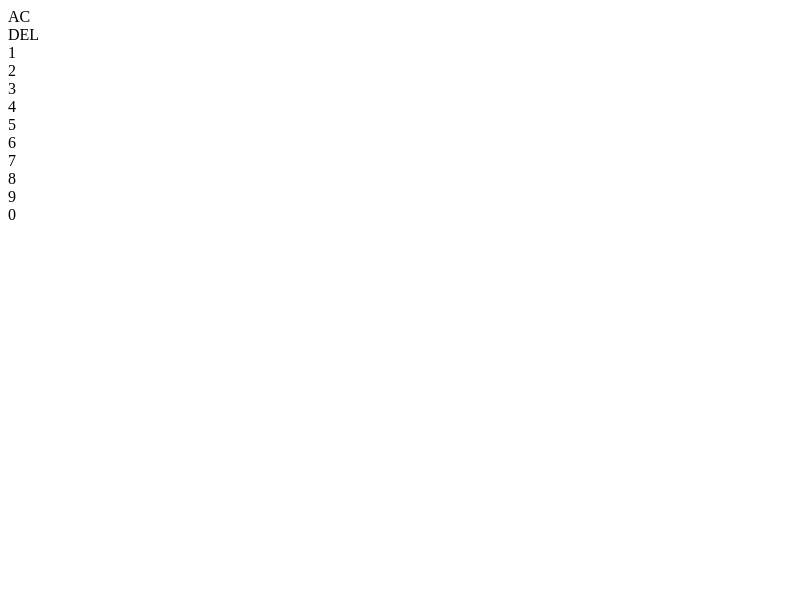
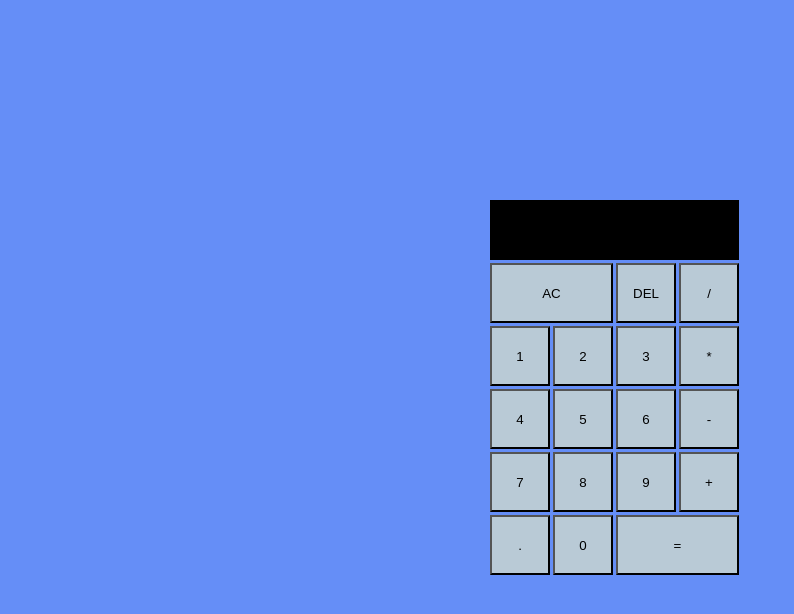
Before and after one commit to Minitsonga/minitsonga.github.io, a plain HTML site: page src/index.html in a window 1280 px wide. Shown: the whole page, without its empty margins (0-794 px from the left). Drawn offline with Linux system fonts and the light colour scheme.

Commit message:
Init Calaculator

```diff
--- a/dist/style.css
+++ /dev/null
@@ -1,145 +0,0 @@
-body{
-  background-color: #658ef7;
-}
-
-section{
-  background-color: white;
-}
-
-.holder {
-  display: grid;
-  grid-template-areas:
-    "v v v v"
-    "ac ac del div"
-    "one two three multi"
-    "four five six minus"
-    "seven eight nine plus"
-    "point zero equal equal";
-
-  grid-template-columns: repeat(4,60px);
-  grid-template-rows: repeat(6, 60px);
-  gap: 3px;
-
-  text-align: center;
-
-  font-size: 20px;
-
-  height: 400px;
-  width: 300px;
-
-
-
-}
-
-.centered {
-  position: fixed;
-  top: 50%;
-  left: 50%;
-  transform: translate(-50%, -50%);
-}
-
-.screen {
-  grid-area: v;
-  background-color: black;
-}
-.screen p {
-  color: white;
-  text-align: end;
-  margin: 0;
-  padding-top: 5px;
-  margin-right: 10px;
-
-}
-
-.ac {
-  grid-area: ac;
-  background-color: #b9cad6;
-}
-
-.del {
-  grid-area: del;
-  background-color: #b9cad6;
-}
-
-.div {
-  grid-area: div;
-  background-color: #b9cad6;
-}
-
-.multi {
-  grid-area: multi;
-  background-color: #b9cad6;
-}
-
-.minus {
-  grid-area: minus;
-  background-color: #b9cad6;
-}
-
-.plus {
-  grid-area: plus;
-  background-color: #b9cad6;
-}
-
-.equal {
-  grid-area: equal;
-  background-color: #b9cad6;
-}
-
-.point {
-  grid-area: point;
-  background-color: #b9cad6;
-}
-
-
-.one {
-  grid-area: one;
-  background-color: #b9cad6;
-}
-
-.two {
-  grid-area: two;
-  background-color: #b9cad6;
-}
-
-.three {
-  grid-area: three;
-  background-color: #b9cad6;
-}
-
-.four {
-  grid-area: four;
-  background-color: #b9cad6;
-}
-
-.five {
-  grid-area: five;
-  background-color: #b9cad6;
-}
-
-.six {
-  grid-area: six;
-  background-color: #b9cad6;
-}
-
-.seven {
-  grid-area: seven;
-  background-color: #b9cad6;
-}
-
-.eight {
-  grid-area: eight;
-  background-color: #b9cad6;
-}
-
-.nine {
-  grid-area: nine;
-  background-color: #b9cad6;
-}
-
-
-
-.zero {
-  grid-area: zero;
-  background-color: #b9cad6;
-}
--- a/src/index.html
+++ b/src/index.html
@@ -1,21 +1,42 @@
-<div class="holder">
-  <div class="screen"></div>
-    <div class="ac">AC</div>
-    <div class="del">DEL</div>
-    <div class="div"></div>
-    <div class="multi"></div>
-    <div class="minus"></div>
-    <div class="plus"></div>
-    <div class="equal"></div>
+<!DOCTYPE html>
+<html lang="en">
+  <head>
+    <meta charset="UTF-8" />
+    <title>CodePen - React Calculator</title>
+    <meta
+      name="viewport"
+      content="width=400, height=600, initial-scale=0.8, maximum-scale=1"
+    />
+    <link
+      rel="stylesheet"
+      href="https://fonts.googleapis.com/css?family=Roboto:100"
+    />
+    <link rel="stylesheet" href="./style.css" />
+    <script src="./calculator.js" defer></script>
+  </head>
 
-    <div class="one">1</div>
-    <div class="two">2</div>
-    <div class="three">3</div>
-    <div class="four">4</div>
-    <div class="five">5</div>
-    <div class="six">6</div>
-    <div class="seven">7</div>
-    <div class="eight">8</div>
-    <div class="nine">9</div>
-    <div class="zero">0</div>
-</div>
+  <body>
+    <div class="holder centered">
+      <div class="screen"><p style="margin: 0; padding-top: 5px"></p></div>
+      <button class="ac"><p>AC</p></button>
+      <button class="del"><p>DEL</p></button>
+      <button class="div"><p>/</p></button>
+      <button class="multi"><p>*</p></button>
+      <button class="minus"><p>-</p></button>
+      <button class="plus"><p>+</p></button>
+      <button class="equal"><p>=</p></button>
+      <button class="point"><p>.</p></button>
+
+      <button class="one"><p>1</p></button>
+      <button class="two"><p>2</p></button>
+      <button class="three"><p>3</p></button>
+      <button class="four"><p>4</p></button>
+      <button class="five"><p>5</p></button>
+      <button class="six"><p>6</p></button>
+      <button class="seven"><p>7</p></button>
+      <button class="eight"><p>8</p></button>
+      <button class="nine"><p>9</p></button>
+      <button class="zero"><p>0</p></button>
+    </div>
+  </body>
+</html>
--- a/src/style.css
+++ b/src/style.css
@@ -1,4 +1,12 @@
-.holder{
+body{
+  background-color: #658ef7;
+}
+
+section{
+  background-color: white;
+}
+
+.holder {
   display: grid;
   grid-template-areas:
     "v v v v"
@@ -8,79 +16,130 @@
     "seven eight nine plus"
     "point zero equal equal";
 
-  margin: auto;
+  grid-template-columns: repeat(4,60px);
+  grid-template-rows: repeat(6, 60px);
+  gap: 3px;
+
+  text-align: center;
+
+  font-size: 20px;
+
+  height: 400px;
+  width: 300px;
+
+
 
 }
 
-.screen{
-  grid-aera:v;
+.centered {
+  position: fixed;
+  top: 50%;
+  left: 50%;
+  transform: translate(-50%, -50%);
 }
 
-.ac{
-  grid-aera:ac;
+.screen {
+  grid-area: v;
+  background-color: black;
+}
+.screen p {
+  color: white;
+  text-align: end;
+  margin: 0;
+  padding-top: 5px;
+  margin-right: 10px;
+
 }
 
-.del{
-  grid-aera:del;
+.ac {
+  grid-area: ac;
+  background-color: #b9cad6;
 }
 
-.div{
-  grid-aera:div;
+.del {
+  grid-area: del;
+  background-color: #b9cad6;
 }
 
-.multi{
-  grid-aera:multi;
+.div {
+  grid-area: div;
+  background-color: #b9cad6;
 }
 
-.minus{
-  grid-aera:minus;
+.multi {
+  grid-area: multi;
+  background-color: #b9cad6;
 }
 
-.plus{
-  grid-aera:plus;
+.minus {
+  grid-area: minus;
+  background-color: #b9cad6;
 }
-.equal{
-  grid-aera:equal;
+
+.plus {
+  grid-area: plus;
+  background-color: #b9cad6;
+}
+
+.equal {
+  grid-area: equal;
+  background-color: #b9cad6;
+}
+
+.point {
+  grid-area: point;
+  background-color: #b9cad6;
 }
 
 
-.one{
-  grid-aera:one;
+.one {
+  grid-area: one;
+  background-color: #b9cad6;
 }
 
-.two{
-  grid-aera:two;
+.two {
+  grid-area: two;
+  background-color: #b9cad6;
 }
 
-.three{
-  grid-aera:three;
+.three {
+  grid-area: three;
+  background-color: #b9cad6;
 }
 
-.four{
-  grid-aera:four;
+.four {
+  grid-area: four;
+  background-color: #b9cad6;
 }
 
-.five{
-  grid-aera:five;
+.five {
+  grid-area: five;
+  background-color: #b9cad6;
 }
 
-.six{
-  grid-aera:six;
+.six {
+  grid-area: six;
+  background-color: #b9cad6;
 }
 
-.seven{
-  grid-aera:seven;
+.seven {
+  grid-area: seven;
+  background-color: #b9cad6;
 }
 
-.eight{
-  grid-aera:eight;
+.eight {
+  grid-area: eight;
+  background-color: #b9cad6;
 }
-.nine{
-  grid-aera:nine;
+
+.nine {
+  grid-area: nine;
+  background-color: #b9cad6;
 }
 
 
 
-.zero{
-  grid-aera:zero;
+.zero {
+  grid-area: zero;
+  background-color: #b9cad6;
 }
```
Also changed, not shown: dist/calculator.js (deleted, +0 -63 lines), dist/index.html (deleted, +0 -42 lines).
